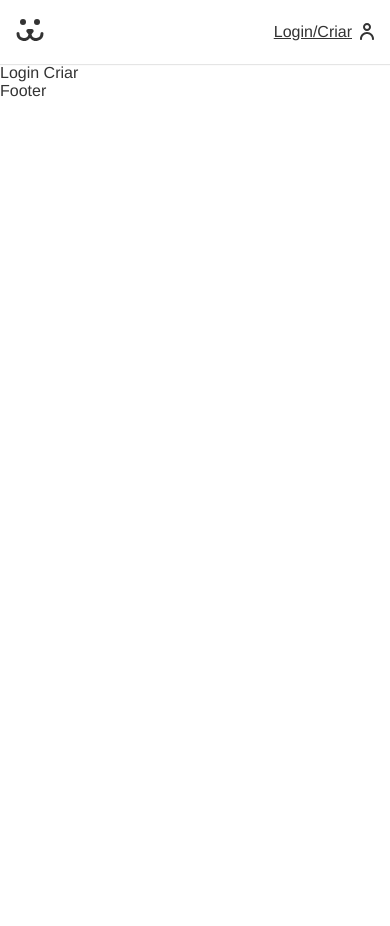
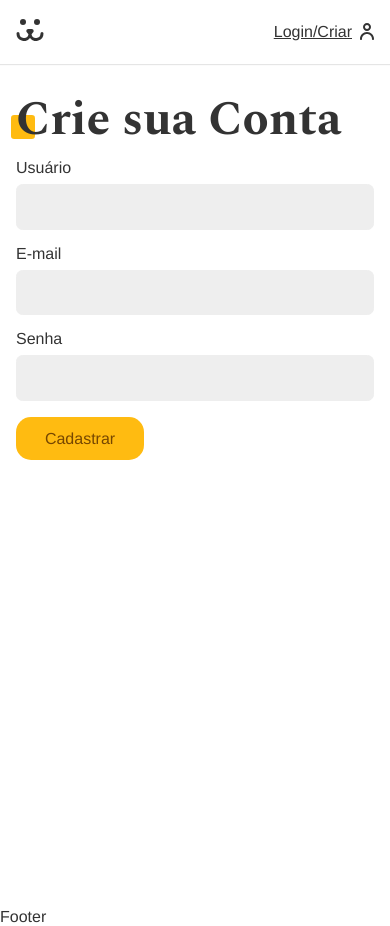
Before and after one commit to ErickAmaralFreitasDev/dogsite, a React (Vite) app: page /login/criar in a window 390 px wide. Before the commit the page ends 844 px from the top, so only its background shows below. Built offline with nearby package versions, Linux system fonts and the light colour scheme.

Commit message:
cadastro

```diff
--- a/src/Components/Forms/button.module.css
+++ b/src/Components/Forms/button.module.css
@@ -11,15 +11,18 @@
     box-sizing: border-box;
     transition: 0.2s;
     outline: none;
+    text-decoration: none;
 }
 
 .button:hover,
 .button:focus {
     outline: none;
     box-shadow: 0 0 0 2px #fea, 0 0 0 3px #fb1;
+    text-decoration: none;
 }
 
 .button:disabled {
     opacity: 0.5rem;
     cursor: wait;
+    text-decoration: none;
 }
--- /dev/null
+++ b/src/Components/Login/Login.module.css
@@ -0,0 +1,30 @@
+.login {
+    display: grid;
+    grid-template-columns: 1fr 1fr;
+    min-height: 100vh;
+    gap: 2rem;
+}
+
+.login::before {
+    display: block;
+    content: "";
+    background: url("../../Assets/login.jpg") no-repeat center center;
+    background-size: cover;
+}
+
+.forms {
+    max-width: 30rem;
+    padding: 1rem;
+}
+
+@media (max-width: 40rem) {
+    .login {
+        grid-template-columns: 1fr;
+    }
+    .login::before {
+        display: none;
+    }
+    .forms {
+        max-width: 100%;
+    }
+}
--- a/src/Components/Login/Login.tsx
+++ b/src/Components/Login/Login.tsx
@@ -5,13 +5,15 @@ import LoginPasswordReset from "./LoginPasswordReset"
 import LoginCreate from "./LoginCreate"
 import { UserContext } from "../../UserContext"
 import React from "react"
+import styles from "./Login.module.css"
 
 const Login = () => {
   const userContext = React.useContext(UserContext);
 
   if (userContext?.login === true) return <Navigate to="/conta" replace />
   return (
-    <div>
+    <section className={styles.login}>
+      <div className={styles.forms}>
         <Routes>
           <Route path="/" element={<LoginForm />} />
           <Route path="criar" element={<LoginCreate />} />
@@ -19,6 +21,7 @@ const Login = () => {
           <Route path="reset" element={<LoginPasswordReset />} />
         </Routes>
       </div>
+    </section>
   )
 }
 
--- a/src/Components/Login/LoginCreate.tsx
+++ b/src/Components/Login/LoginCreate.tsx
@@ -1,9 +1,50 @@
+import React from 'react';
+import Input from '../../Components/Forms/Input';
+import Button from '../../Components/Forms/Button';
+import useForm from '../../Hooks/useForm';
+import { USER_POST } from '../../Hooks/api';
+import { UserContext } from '../../UserContext';
 
 function LoginCreate() {
+  const username = useForm('username');
+  const email = useForm('email');
+  const password = useForm('password');
+  const context = React.useContext(UserContext);
+
+  if (!context) {
+    throw new Error('useContext deve estar dentro do Provider');
+  }
+
+  const { userLogin } = context;
+
+  async function handleSubmit(event: React.FormEvent<HTMLFormElement>) {
+    event.preventDefault();
+    if (!username.validate() || !email.validate() || !password.validate()) return;
+    const userData = {
+        username: username.value,
+        email: email.value,
+        password: password.value,
+    };
+    const {url, options} = USER_POST(userData as any);
+    const response = await fetch(url, options);
+    if (response.ok) {
+    userLogin(username.value, password.value);
+    } else {
+      console.log('Erro ao criar usuário');
+    }
+  }
+
   return (
-    <div>
-      Login Criar
-    </div>
+    <section className='animeLeft'>
+      <h1 className='title'>Crie sua Conta</h1>
+      <form onSubmit={handleSubmit}>
+        <Input label="Usuário" name="username" type="text" {...username} />
+        <Input label="E-mail" name="email" type="email" {...email} />
+        <Input label="Senha" name="password" type="password" {...password} />
+        <Button>Cadastrar</Button>
+      </form>
+
+    </section>
   )
 }
 
--- a/src/Hooks/api.tsx
+++ b/src/Hooks/api.tsx
@@ -8,6 +8,14 @@ interface apiProps {
 interface propsApi {
     token: string;
 }
+
+// interface userProps {
+//     body: {
+//         username: string;
+//         email: string;
+//         password: string;
+//     }
+// }
 
 export function TOKEN_POST ({ username, password}: apiProps) {
     return {
@@ -45,3 +53,16 @@ export function USER_GET ({token}:propsApi) {
         }
     }
 }
+
+export function USER_POST ({ username, email, password }: { username: string, email: string, password: string }) {
+    return {
+        url: API_URL + '/api/user',
+        options: {
+            method: 'POST',
+            headers: {
+                'Content-Type': 'application/json',
+            },
+            body: JSON.stringify({ username, email, password }),
+        }
+    }
+}
--- a/src/Hooks/useForm.tsx
+++ b/src/Hooks/useForm.tsx
@@ -9,6 +9,10 @@ const types = {
     username: {
         regex: /^[A-Z0-9._%+-]+@[A-Z0-9.-]+\.[A-Z]{2,4}$/i,
         message: 'Usuário deve apresentar e-mail válido',
+    },
+    password: {
+        regex: /^.{6,12}$/,
+        message: 'A senha deve conter entre 6 e 12 caracteres',
     }
 }
 
```
Lines whose indentation alone changed are shown as unchanged.
